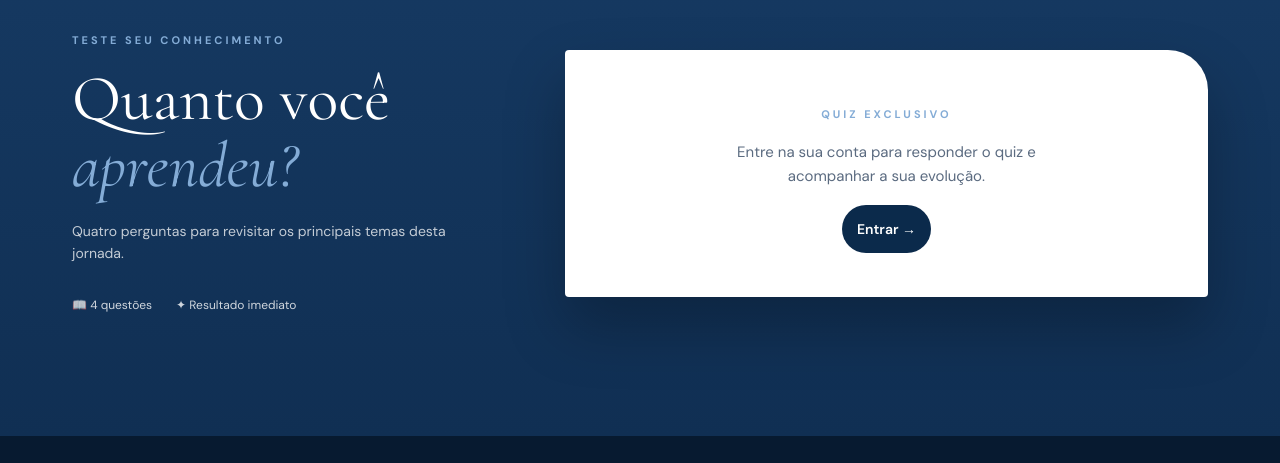
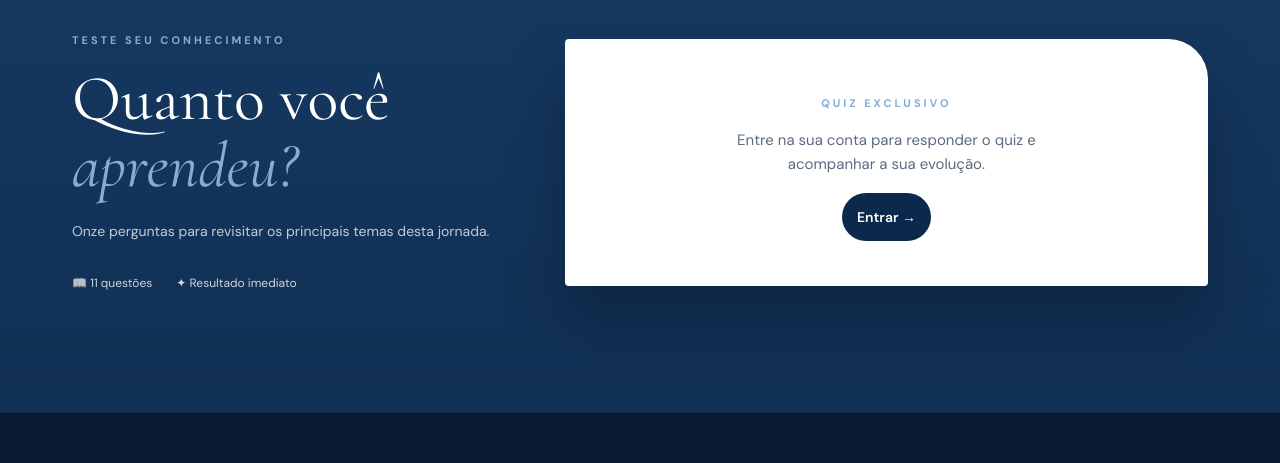
Before and after one commit to ThayssaMarques/Projeto-Individual, a website: page web-data-viz/public/index.html in a window 1280 px wide. Shown: the part 5095-5558 px from the top of the page. Drawn offline with nearby package versions, Linux system fonts and the light colour scheme.

Commit message:
alteracção no index

```diff
--- a/web-data-viz/public/index.html
+++ b/web-data-viz/public/index.html
@@ -502,9 +502,9 @@
             <div>
                 <p class="rotulo">Teste seu conhecimento</p>
                 <h2 class="titulo-secao">Quanto você<br><em>aprendeu?</em></h2>
-                <p class="texto-secao">Quatro perguntas para revisitar os principais temas desta jornada.</p>
+                <p class="texto-secao">Onze perguntas para revisitar os principais temas desta jornada.</p>
                 <div class="quiz-info">
-                    <span>📖 4 questões</span>
+                    <span>📖 11 questões</span>
                     <span>✦ Resultado imediato</span>
                 </div>
             </div>
@@ -514,7 +514,7 @@
                 <!-- Parte 1: quiz em andamento -->
                 <div id="quizAndamento">
                     <div class="quiz-topo">
-                        <span id="quizContador">Questão 1 de 4</span>
+                        <span id="quizContador">Questão 1 de 11git </span>
                         <span id="quizPorcentagem">0%</span>
                     </div>
                     <div class="barra-progresso">
```
